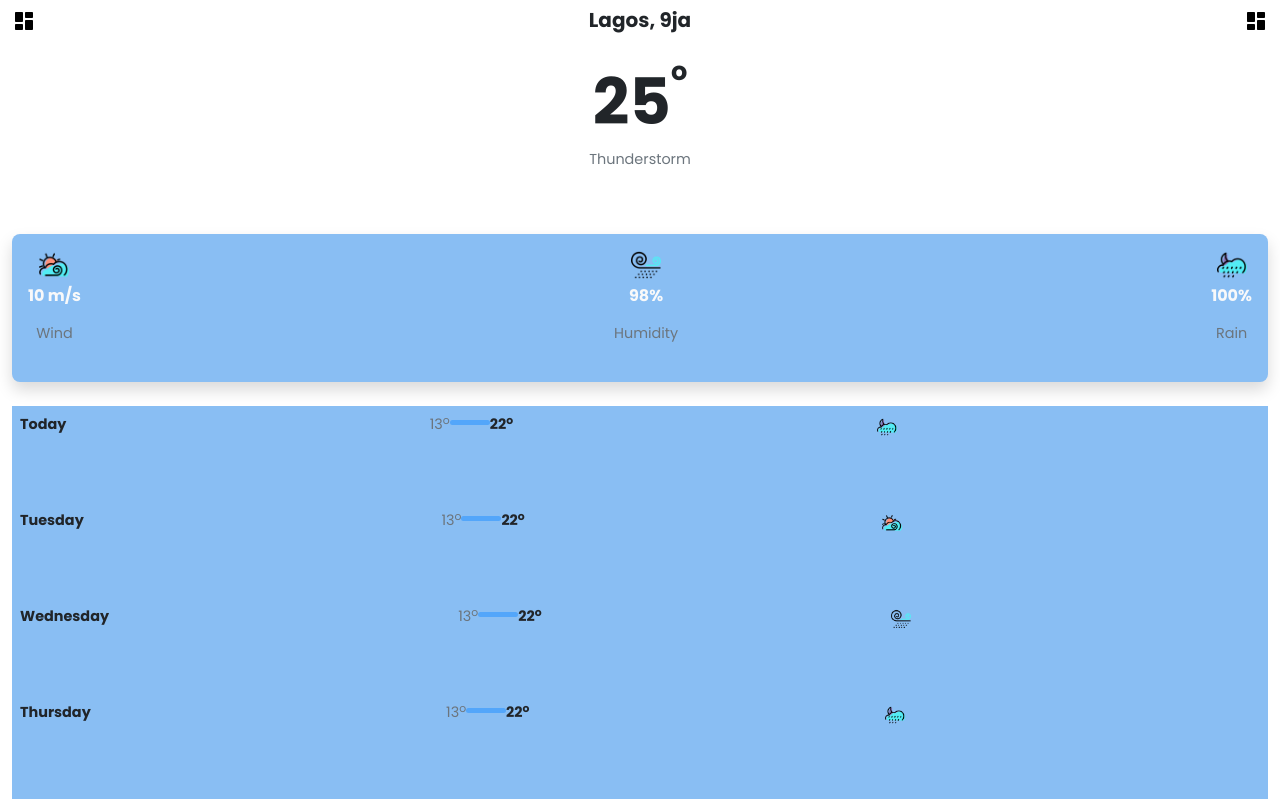
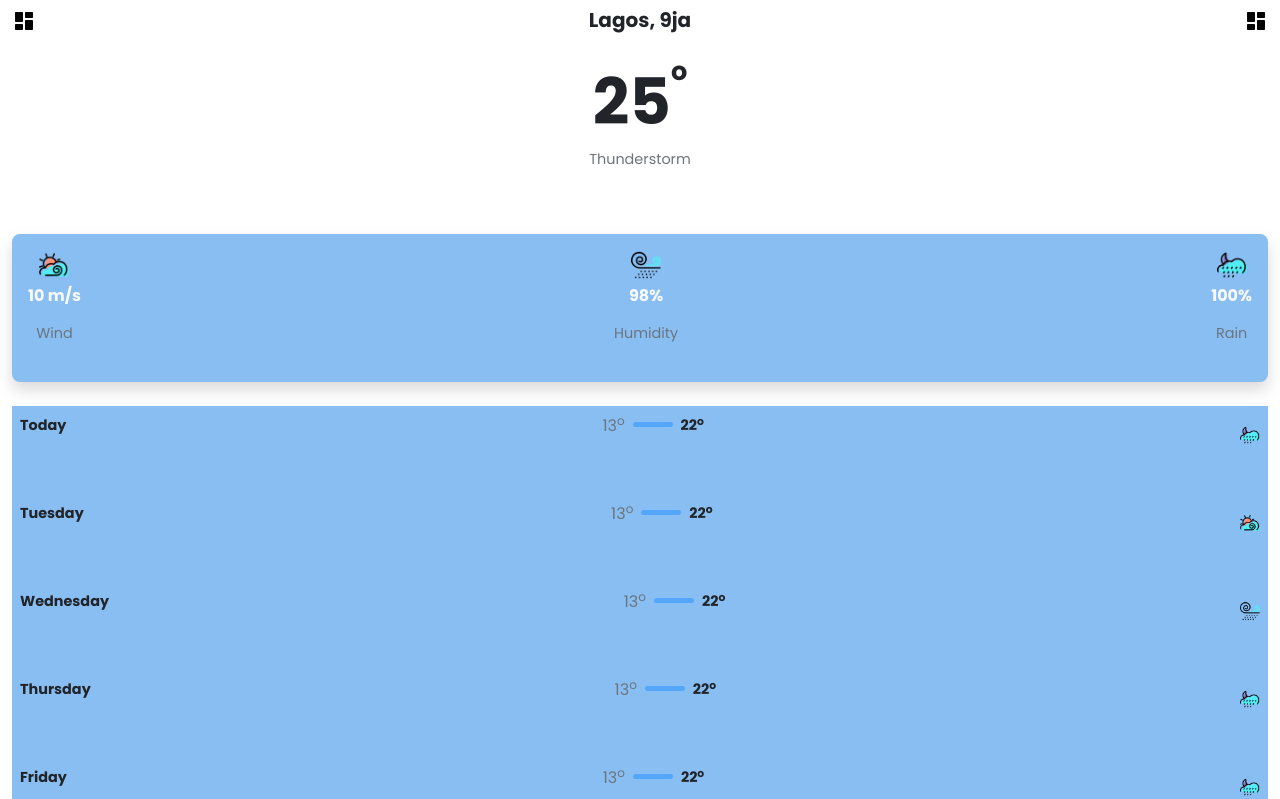
Before and after one commit to Adedoyin-Emmanuel/react-weather-app, a React (Create React App) app: page /weathermain in a window 1280 px wide. Shown: the top 799 px of the page. Built offline with nearby package versions, Linux system fonts and the light colour scheme; no server answers.

Commit message:
Added teh forecast weather page

```diff
--- a/src/components/nextWeekComponent.jsx
+++ b/src/components/nextWeekComponent.jsx
@@ -3,24 +3,23 @@ import React from "react";
 const NextWeekComponent = (props) => {
 	return (
 		<React.Fragment>
-			<section className="w-100 next-week-component d-flex align-items-start justify-content-between ">
+			<section className="w-100 next-week-component d-flex align-items-center justify-content-between ">
 				<section className="today-section d-flex align-items-start justify-content-start flex-row">
 					<p className="text-start fw-bold text-capitalize brand-small-text d-block">{props.day}</p>
 				</section>
-				<section className="d-flex align-items-center justify-content-center">
-						<p className="text-muted brand-small-text">
+				<section className="d-flex x align-items-center justify-content-between">
+						<p className="text-muted brand-small-textd-block px-2">
 							{props.firstUnit}<sup>o</sup>
 						</p>
-						<div className="next-week-notch"></div>
-						<p className="fw-bold brand-small-text ">
+						<div className="next-week-notch d-block"></div>
+						<p className="fw-bold brand-small-text d-block px-2">
 							{props.secondUnit}<sup>o</sup>
 						</p>
 				</section>
-					<section className="next-week-weather-icon">
+					<section className="next-week-weather-x align-items-center justify-content-betweenicon">
 							<img src={props.icon} height={"20"} width = {"20"} alt={"weather-icons"}/>
 					</section>
-					<br/>
-					<br/>
+
 			</section>
 			<br/>
 			<br/>
```
Also changed, not shown: src/pages/ForecastWeather.jsx (added, +11 -0 lines).
